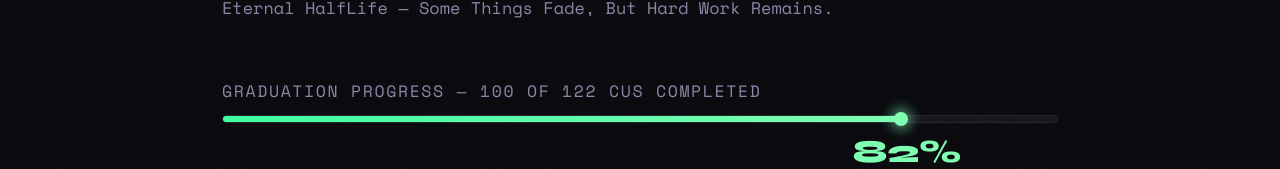
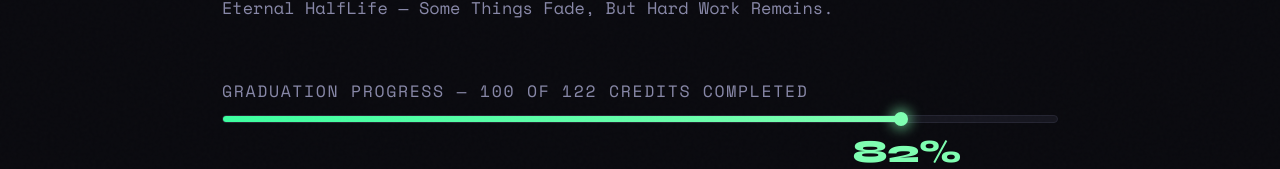
Before and after one commit to elliottph2772/eternalhalflife, a React (Vite) app: page / in a window 1280 px wide. Shown: the part 350-519 px from the top of the page. Built offline with nearby package versions, Linux system fonts and the light colour scheme.

Commit message:
CUs to credits on homepage

```diff
--- a/src/App.jsx
+++ b/src/App.jsx
@@ -172,7 +172,7 @@ function HomePage() {
 
       <div className="progress-section">
         <div className="progress-header">
-          <span className="progress-label">Graduation Progress — {completedCUs} of {WGU_TOTAL_CUS} CUs completed</span>
+          <span className="progress-label">Graduation Progress — {completedCUs} of {WGU_TOTAL_CUS} CREDITS COMPLETED</span>
         </div>
         <div className="progress-track">
           <div className="progress-fill" style={{ width: `${labelPos}%` }}>
```
